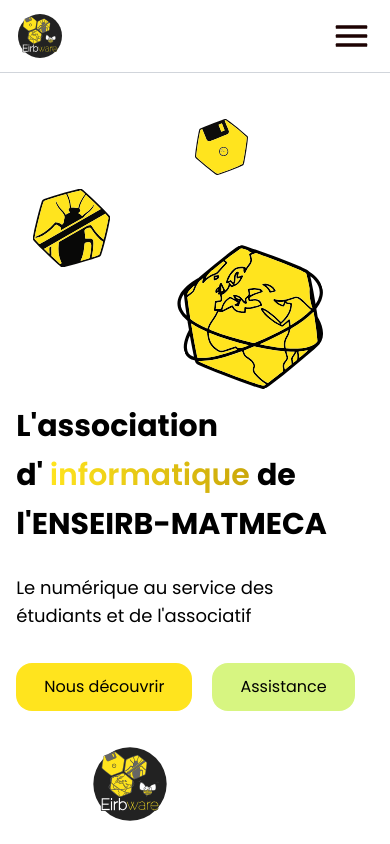
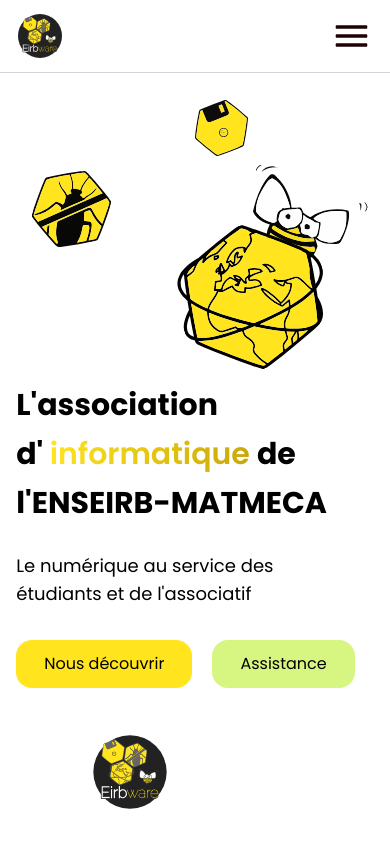
Before and after one commit to lhamouche/unlock-website, a Vue app: page / in a window 390 px wide. Shown: the top 844 px of the page. Built offline with nearby package versions, Linux system fonts and the light colour scheme.

Commit message:
feat(landing-section): add bee image

```diff
--- a/src/components/LandingSection.vue
+++ b/src/components/LandingSection.vue
@@ -4,27 +4,32 @@
 </script>
 
 <template>
-  <section class="flex h-screen min-w-[300px] flex-col justify-end bg-background pt-20 font-poppins">
+  <section class="min-h-[750px] flex h-screen min-w-[300px] flex-col justify-end bg-background pt-20 font-poppins">
     <div
       class="min-h-2/5 mx-auto flex h-full w-11/12 max-w-screen-xl flex-col justify-end gap-y-[4%] pb-3 xs:pb-5 lg:justify-center lg:gap-y-[7%]"
     >
       <div class="-mb-3 ml-[50%] sm:ml-[50%]">
         <img
-          src="../assets/img/Core_1.svg"
-          class="h-14 sm:h-16 lg:absolute lg:bottom-[77%] lg:right-[30%] lg:h-24 xl:h-28 2xl:right-[35%]"
+          src="../assets/img/core_1.svg"
+          class="h-14 sm:h-16 lg:absolute lg:bottom-[77%] lg:right-[20%] lg:h-24 xl:right-[30%] xl:h-28 2xl:right-[35%]"
         />
       </div>
-      <div class="-mb-12 ml-[5%] sm:ml-[10%]">
+      <div class="-mb-48 ml-[5%] sm:ml-[10%]">
         <img
-          src="../assets/img/Core_2.svg"
-          class="h-20 rotate-6 sm:h-28 lg:absolute lg:bottom-[50%] lg:right-[10%] lg:h-40 xl:h-44 2xl:right-[20%]"
+          src="../assets/img/core_2.svg"
+          class="h-20 rotate-12 sm:h-28 lg:absolute lg:bottom-[51%] lg:right-[5%] lg:h-40 xl:right-[10%] xl:h-44 2xl:right-[21%]"
         />
       </div>
       <div class="-mb-3 ml-[45%] sm:ml-[55%]">
-        <img
-          src="../assets/img/Core_3.svg"
-          class="h-36 -rotate-18 sm:h-44 lg:absolute lg:bottom-[22%] lg:right-[30%] lg:h-56 xl:h-64 2xl:right-[35%]"
-        />
+        <div
+          class="flex h-72 flex-col items-start justify-end lg:absolute lg:bottom-[22%] lg:right-[25%] lg:h-96 lg:w-72 xl:right-[30%] 2xl:right-[35%]"
+        >
+          <img
+            src="../assets/img/bee.svg"
+            class="-mb-12 ml-16 h-24 rotate-18 sm:-mb-16 sm:ml-16 sm:h-32 lg:-mb-24 lg:ml-28 lg:h-44"
+          />
+          <img src="../assets/img/core_3.svg" class="h-36 -rotate-18 sm:h-44 lg:h-56 xl:h-64" />
+        </div>
       </div>
       <h1
         class="max-w-3xl text-3xl font-bold leading-relaxed xs:text-4xl xs:leading-relaxed lg:-mt-20 lg:text-5xl lg:leading-normal"
@@ -44,6 +49,6 @@
         <LandingButton text="Assistance" color="bg-secondary" />
       </div>
     </div>
-    <LogoBanner />
+    <LogoBanner class="min-h-36"/>
   </section>
 </template>
```
Also changed, not shown: src/assets/img/bee.svg (added).
